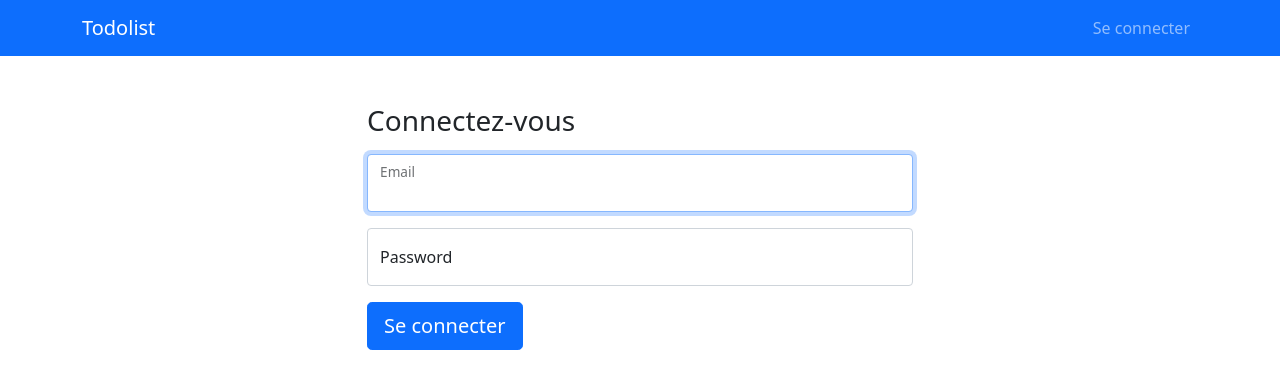
After one commit to nono-dev-13/TodoList, a Symfony app: template templates/security/login.html.twig in a window 1280 px wide. The commit adds this page. Shown: the top 389 px of the page. Run offline with Twig, Linux system fonts and the light colour scheme; the template is opened without the code that fills it, so the values that code supplies are empty; some libraries are stand-ins or nearby versions.

Commit message:
login form

```diff
--- a/templates/base.html.twig
+++ b/templates/base.html.twig
@@ -28,8 +28,16 @@
 
             <div class="collapse navbar-collapse justify-content-end" id="navbar">
                 <ul class="navbar-nav">
+                    {% if app.user %}
+                    <li class="nav-item">
+                        <a href="{{ path('app_logout') }}">Se déconnecter</a>
+                    </li>
                     <li class="nav-item">
                         <a class="nav-link" href="{{ path('task_create') }}">Créer une Tache</a>
+                    </li>
+                    {% endif %}
+                    <li class="nav-item">
+                        <a class="nav-link" href="{{ path('app_login') }}">Se connecter</a>
                     </li>
                 </ul>
             </div>
--- /dev/null
+++ b/templates/security/login.html.twig
@@ -0,0 +1,51 @@
+{% extends 'base.html.twig' %}
+
+{% block title %}Se connecter{% endblock %}
+
+{% block body %}
+<div class="container">
+    <div class="row">
+        <div class="col-12 offset-lg-3 col-lg-6">
+            <form method="post">
+                {% if error %}
+                <div class="alert alert-danger">{{ error.messageKey|trans(error.messageData, 'security') }}</div>
+                {% endif %}
+
+                {% if app.user %}
+                <div class="mb-3">
+                    You are logged in as {{ app.user.userIdentifier }}, <a href="{{ path('app_logout') }}">Logout</a>
+                </div>
+                {% endif %}
+
+                <h1 class="h3 mb-3 font-weight-normal">Connectez-vous</h1>
+                <div class="form-floating mb-3">
+                    <input type="email" value="{{ last_username }}" name="email" id="inputEmail" class="form-control"
+                        autocomplete="email" required autofocus placeholder="name@example.com">
+                    <label for="inputEmail">Email</label>
+                </div>
+
+                <div class="form-floating mb-3">
+                    <input type="password" name="password" id="inputPassword" class="form-control"
+                        autocomplete="current-password" required placeholder="password">
+                    <label for="inputPassword">Password</label>
+                    <input type="hidden" name="_csrf_token" value="{{ csrf_token('authenticate') }}">
+                </div>
+
+                {#
+                Uncomment this section and add a remember_me option below your firewall to activate remember me
+                functionality.
+                See https://symfony.com/doc/current/security/remember_me.html
+
+                <div class="checkbox mb-3">
+                    <label>
+                        <input type="checkbox" name="_remember_me"> Remember me
+                    </label>
+                </div>
+                #}
+
+                <button class="btn btn-lg btn-primary" type="submit">Se connecter</button>
+            </form>
+        </div>
+    </div>
+</div>
+{% endblock %}
```
Also changed, not shown: src/Controller/SecurityController.php (added, +32 -0 lines), src/Security/UserAuthenticator.php (added, +58 -0 lines), 1 other file.
